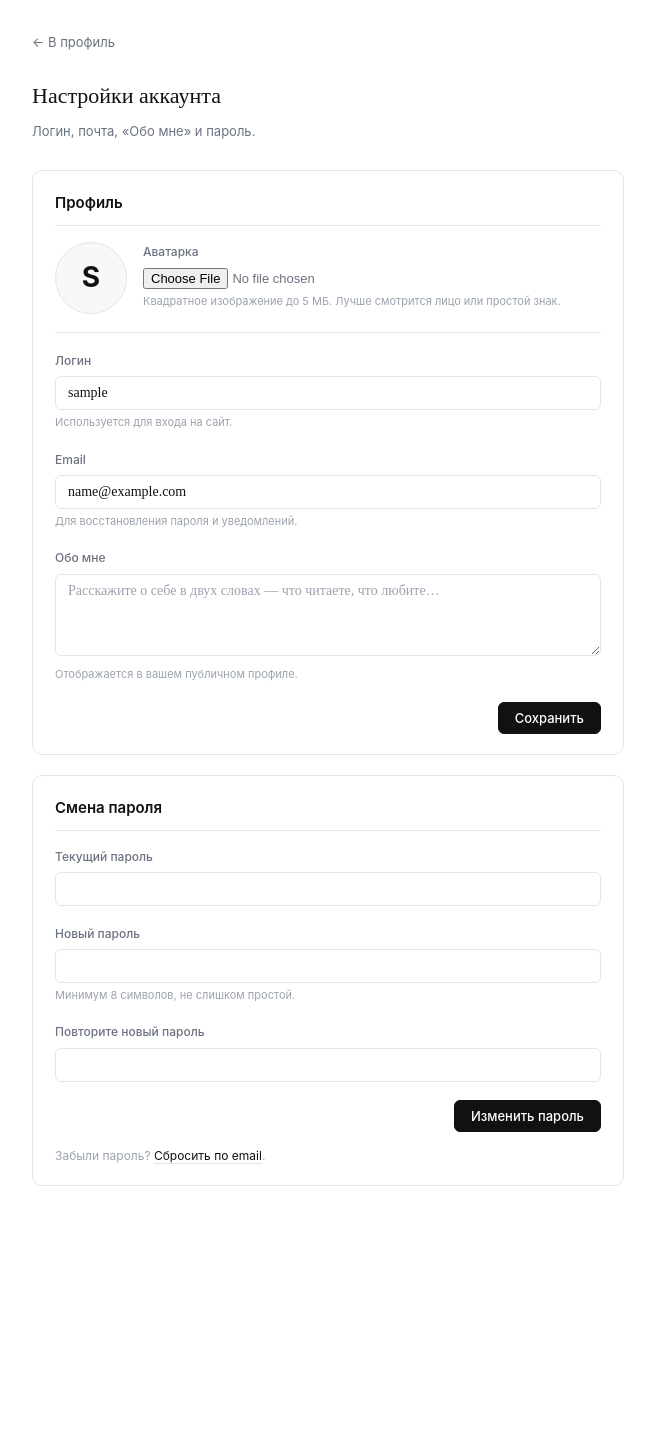
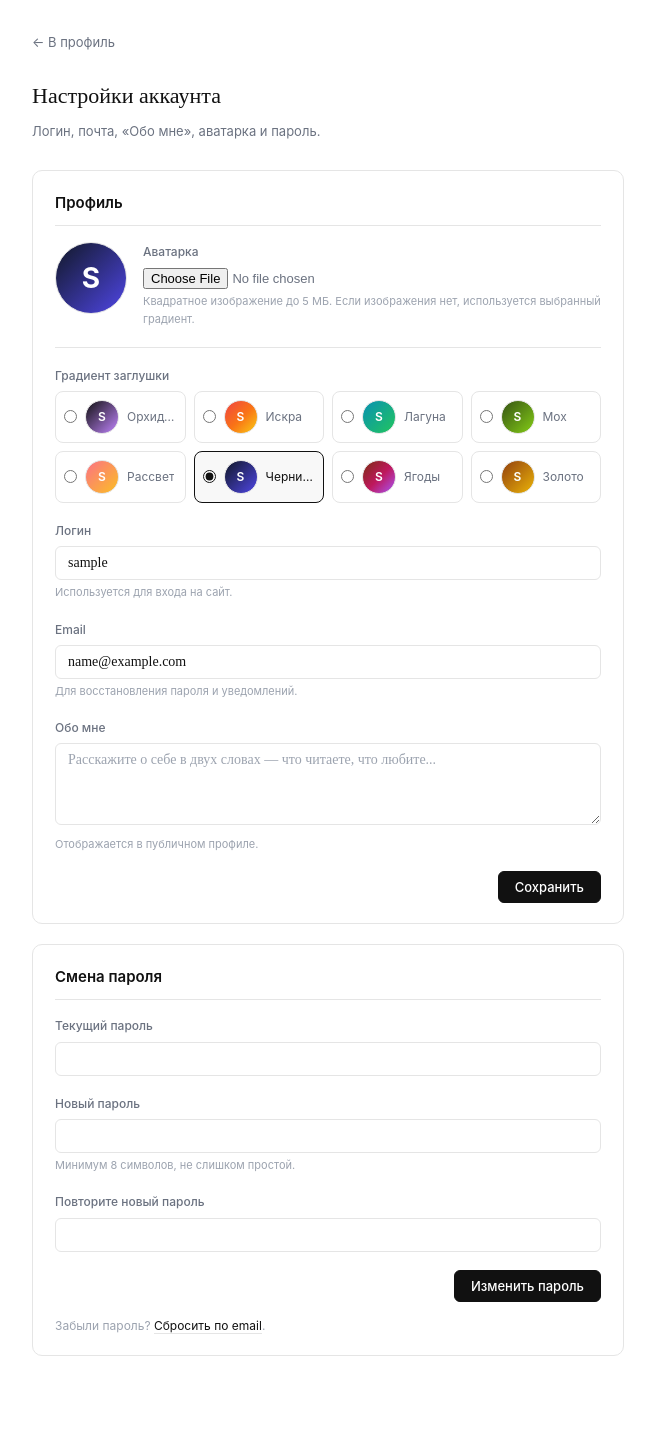
Before and after one commit to ipareman/booksrecommend, a Django app: page /users/settings/ in a window 1280 px wide. Shown: the part 53-1509 px from the top of the page, without its empty margins (312-967 px from the left). Before the commit the page ends 1239 px from the top, so only its background shows below. Run offline with Django 5.2, Linux system fonts and the light colour scheme; the visitor is signed in with stand-in values (Sample User, id 1); data comes from the database, SQL or seed files in the repository; data that the repository does not hold is empty; parts of the project's set-up code (start-up, migrations or seed data) failed here and were passed over; some libraries are stand-ins or nearby versions; some web fonts are replaced.

Commit message:
Аватарка теперь градиент

```diff
--- a/chat/consumers.py
+++ b/chat/consumers.py
@@ -71,6 +71,7 @@ class ChatConsumer(AsyncWebsocketConsumer):
                 "body": msg["body"],
                 "username": msg["username"],
                 "avatar_url": msg["avatar_url"],
+                "avatar_gradient": msg["avatar_gradient"],
                 "created_at": msg["created_at"],
                 "book": msg.get("book"),  # None или dict с полями карточки
             },
@@ -96,6 +97,7 @@ class ChatConsumer(AsyncWebsocketConsumer):
             "body": event["body"],
             "username": event["username"],
             "avatar_url": event.get("avatar_url", ""),
+            "avatar_gradient": event.get("avatar_gradient", "orchid"),
             "created_at": event["created_at"],
             "book": event.get("book"),
         }))
@@ -193,12 +195,14 @@ class ChatConsumer(AsyncWebsocketConsumer):
 
         profile = getattr(msg.user, "profile", None)
         avatar_url = profile.avatar.url if profile and profile.avatar else ""
+        avatar_gradient = profile.avatar_gradient if profile else "orchid"
 
         return {
             "id": msg.pk,
             "body": msg.body,
             "username": msg.user.username,
             "avatar_url": avatar_url,
+            "avatar_gradient": avatar_gradient,
             "created_at": msg.created_at.strftime("%H:%M"),
             "book": book_payload,
         }
--- a/chat/templates/chat/_chat_widget.html
+++ b/chat/templates/chat/_chat_widget.html
@@ -326,7 +326,8 @@ function clubChat(roomId, username, mentionCandidates, allowedEmoji) {
     if (data.avatar_url) {
       return `<span class="user-avatar chat-msg__avatar" title="${title}"><img src="${esc(data.avatar_url)}" alt=""></span>`;
     }
-    return `<span class="user-avatar chat-msg__avatar" title="${title}"><span>${esc(initial)}</span></span>`;
+    const gradient = data.avatar_gradient || 'orchid';
+    return `<span class="user-avatar user-avatar--${esc(gradient)} chat-msg__avatar" title="${title}"><span>${esc(initial)}</span></span>`;
   }
 
   connectWS();
--- a/chat/templates/chat/chat_room.html
+++ b/chat/templates/chat/chat_room.html
@@ -271,7 +271,8 @@ function chatRoom(roomId, username, allowedEmoji) {
     if (data.avatar_url) {
       return `<span class="user-avatar chat-msg__avatar" title="${title}"><img src="${esc(data.avatar_url)}" alt=""></span>`;
     }
-    return `<span class="user-avatar chat-msg__avatar" title="${title}"><span>${esc(initial)}</span></span>`;
+    const gradient = data.avatar_gradient || 'orchid';
+    return `<span class="user-avatar user-avatar--${esc(gradient)} chat-msg__avatar" title="${title}"><span>${esc(initial)}</span></span>`;
   }
 
   // Перерисовываем чипы реакций под сообщением. Не используем Alpine x-for,
--- a/core/static/css/main.css
+++ b/core/static/css/main.css
@@ -379,6 +379,14 @@ h1, h2, h3 { font-family: 'Mltsvfont'; font-weight: 400; }
   line-height: 1; overflow: hidden; flex-shrink: 0;
 }
 .user-avatar img { width: 100%; height: 100%; object-fit: cover; display: block; }
+.user-avatar.user-avatar--orchid { background: linear-gradient(135deg, var(--accent) 0%, #c084fc 100%) !important; color: #fff; }
+.user-avatar.user-avatar--ember { background: linear-gradient(135deg, #ef4444 0%, #f97316 52%, #facc15 100%) !important; color: #fff; }
+.user-avatar.user-avatar--lagoon { background: linear-gradient(135deg, #0891b2 0%, #22c55e 100%) !important; color: #fff; }
+.user-avatar.user-avatar--moss { background: linear-gradient(135deg, #365314 0%, #84cc16 100%) !important; color: #fff; }
+.user-avatar.user-avatar--dawn { background: linear-gradient(135deg, #fb7185 0%, #fbbf24 100%) !important; color: #fff; }
+.user-avatar.user-avatar--ink { background: linear-gradient(135deg, #111827 0%, #4f46e5 100%) !important; color: #fff; }
+.user-avatar.user-avatar--berry { background: linear-gradient(135deg, #7c2d12 0%, #be185d 52%, #a855f7 100%) !important; color: #fff; }
+.user-avatar.user-avatar--gold { background: linear-gradient(135deg, #92400e 0%, #eab308 100%) !important; color: #fff; }
 .review__user { font-size: 13px; font-weight: 600; }
 .review__avatar { width: 28px; height: 28px; }
 .review__stars { font-size: 12px; color: var(--muted); }
--- a/users/templates/users/_avatar.html
+++ b/users/templates/users/_avatar.html
@@ -3,7 +3,7 @@
     <img src="{{ person.profile.avatar.url }}" alt="">
   </span>
 {% else %}
-  <span class="user-avatar {{ avatar_class|default:'' }}" title="{{ person.username }}">
+  <span class="user-avatar user-avatar--{{ person.profile.avatar_gradient|default:'orchid' }} {{ avatar_class|default:'' }}" title="{{ person.username }}">
     <span>{{ person.username|make_list|first|upper }}</span>
   </span>
 {% endif %}
--- a/users/templates/users/account_settings.html
+++ b/users/templates/users/account_settings.html
@@ -3,17 +3,15 @@
 
 {% block content %}
 <div class="wrap page" style="padding-top:32px;max-width:640px">
-
   <div style="display:flex;align-items:center;gap:12px;margin-bottom:24px">
     <a href="{% url 'profile' %}" class="lnk-muted" style="font-size:13px">← В профиль</a>
   </div>
 
   <h1 style="font-size:22px;margin-bottom:8px">Настройки аккаунта</h1>
   <p style="color:var(--muted);font-size:13px;margin-bottom:28px">
-    Логин, почта, «Обо мне» и пароль.
+    Логин, почта, «Обо мне», аватарка и пароль.
   </p>
 
-  {# ── Блок: профиль (логин, email, bio) ─────────────────────────────────── #}
   <section class="settings-card">
     <h2 class="settings-card__title">Профиль</h2>
 
@@ -22,18 +20,12 @@
       <input type="hidden" name="action" value="profile">
 
       <div class="settings-avatar">
-        <div class="settings-avatar__preview">
-          {% if profile.avatar %}
-            <img src="{{ profile.avatar.url }}" alt="">
-          {% else %}
-            <span>{{ request.user.username|make_list|first|upper }}</span>
-          {% endif %}
-        </div>
+        {% include "users/_avatar.html" with person=request.user avatar_class="settings-avatar__preview" %}
         <div class="settings-avatar__body">
           <label class="form-label" for="id_avatar">Аватарка</label>
           <input id="id_avatar" class="settings-avatar__input" type="file" name="avatar" accept="image/*">
           {% if errors.avatar %}<p class="form-error">{{ errors.avatar }}</p>{% endif %}
-          <p class="form-hint">Квадратное изображение до 5 МБ. Лучше смотрится лицо или простой знак.</p>
+          <p class="form-hint">Квадратное изображение до 5 МБ. Если изображения нет, используется выбранный градиент.</p>
           {% if profile.avatar %}
           <label class="form-check settings-avatar__remove">
             <input type="checkbox" name="remove_avatar" value="1">
@@ -41,6 +33,23 @@
           </label>
           {% endif %}
         </div>
+      </div>
+
+      <div class="form-group">
+        <label class="form-label">Градиент заглушки</label>
+        <div class="avatar-gradient-picker">
+          {% for key,label in avatar_gradients %}
+          <label class="avatar-gradient-option" title="{{ label }}">
+            <input type="radio" name="avatar_gradient" value="{{ key }}"
+                   {% if profile.avatar_gradient == key %}checked{% endif %}>
+            <span class="user-avatar user-avatar--{{ key }} avatar-gradient-option__swatch">
+              <span>{{ request.user.username|make_list|first|upper }}</span>
+            </span>
+            <span class="avatar-gradient-option__name">{{ label }}</span>
+          </label>
+          {% endfor %}
+        </div>
+        {% if errors.avatar_gradient %}<p class="form-error">{{ errors.avatar_gradient }}</p>{% endif %}
       </div>
 
       <div class="form-group">
@@ -65,9 +74,9 @@
         <label class="form-label" for="id_bio">Обо мне</label>
         <textarea id="id_bio" class="form-input" name="bio" rows="4"
                   maxlength="1000"
-                  placeholder="Расскажите о себе в двух словах — что читаете, что любите…">{{ profile.bio|default:'' }}</textarea>
+                  placeholder="Расскажите о себе в двух словах — что читаете, что любите...">{{ profile.bio|default:'' }}</textarea>
         {% if errors.bio %}<p class="form-error">{{ errors.bio }}</p>{% endif %}
-        <p class="form-hint">Отображается в вашем публичном профиле.</p>
+        <p class="form-hint">Отображается в публичном профиле.</p>
       </div>
 
       <div style="display:flex;justify-content:flex-end;margin-top:16px">
@@ -76,7 +85,6 @@
     </form>
   </section>
 
-  {# ── Блок: смена пароля ────────────────────────────────────────────────── #}
   <section class="settings-card">
     <h2 class="settings-card__title">Смена пароля</h2>
 
@@ -126,7 +134,6 @@
       Забыли пароль? <a href="{% url 'password_reset' %}" class="lnk">Сбросить по email</a>.
     </p>
   </section>
-
 </div>
 
 <style>
@@ -142,5 +149,29 @@
 .form-hint {
   font-size: 11px; color: var(--ghost); margin-top: 4px;
 }
+.avatar-gradient-picker {
+  display: grid;
+  grid-template-columns: repeat(auto-fit, minmax(116px, 1fr));
+  gap: 8px;
+}
+.avatar-gradient-option {
+  display: flex;
+  align-items: center;
+  gap: 8px;
+  padding: 8px;
+  border: 1px solid var(--border);
+  border-radius: 8px;
+  cursor: pointer;
+  font-size: 12px;
+  color: var(--muted);
+}
+.avatar-gradient-option input { accent-color: var(--accent); }
+.avatar-gradient-option:has(input:checked) {
+  border-color: var(--accent);
+  color: var(--ink);
+  background: var(--surface);
+}
+.avatar-gradient-option__swatch { width: 34px; height: 34px; }
+.avatar-gradient-option__name { min-width: 0; overflow: hidden; text-overflow: ellipsis; white-space: nowrap; }
 </style>
 {% endblock %}
--- a/users/templates/users/leaderboard.html
+++ b/users/templates/users/leaderboard.html
@@ -49,7 +49,7 @@
         {% endif %}
       </span>
       <a href="{% url 'user_profile_public' row.user.username %}" class="lb-row__user">
-        <span class="lb-row__avatar">{{ row.user.username|make_list|first|upper }}</span>
+        {% include "users/_avatar.html" with person=row.user avatar_class="lb-row__avatar" %}
         <span class="lb-row__name">{{ row.user.username }}</span>
       </a>
       <span class="lb-row__level">Lv {{ row.level }}</span>
@@ -69,7 +69,7 @@
     <li class="lb-row lb-row--me">
       <span class="lb-row__rank"><span class="lb-row__rank-num">{{ me_row.position }}</span></span>
       <a href="{% url 'user_profile_public' me_row.user.username %}" class="lb-row__user">
-        <span class="lb-row__avatar">{{ me_row.user.username|make_list|first|upper }}</span>
+        {% include "users/_avatar.html" with person=me_row.user avatar_class="lb-row__avatar" %}
         <span class="lb-row__name">{{ me_row.user.username }}</span>
       </a>
       <span class="lb-row__level">Lv {{ me_row.level }}</span>
--- a/users/views.py
+++ b/users/views.py
@@ -23,7 +23,10 @@ import csv
 import json
 from celery.result import AsyncResult
 
-from .models import UserProfile, AuthorSubscription, Achievement, check_achievements, get_achievements_progress
+from .models import (
+    UserProfile, AuthorSubscription, Achievement, AVATAR_GRADIENTS,
+    check_achievements, get_achievements_progress,
+)
 from books.models import Book, UserList, Store, BookStore, Genre, Author, ReadingProgress, BookEdition, BookNote
 from reviews.models import Review, Critique
 from search.models import SearchHistory
@@ -518,6 +521,7 @@ def account_settings(request):
             new_email    = (request.POST.get("email") or "").strip()
             new_bio      = (request.POST.get("bio") or "").strip()
             new_avatar   = request.FILES.get("avatar")
+            new_gradient = (request.POST.get("avatar_gradient") or "").strip()
             remove_avatar = request.POST.get("remove_avatar") == "1"
 
             if not new_username:
@@ -533,6 +537,10 @@ def account_settings(request):
             if len(new_bio) > 1000:
                 errors["bio"] = "Максимум 1000 символов."
 
+            gradient_keys = {key for key, _label in AVATAR_GRADIENTS}
+            if new_gradient not in gradient_keys:
+                errors["avatar_gradient"] = "Р’С‹Р±РµСЂРёС‚Рµ РІР°СЂРёР°РЅС‚ РіСЂР°РґРёРµРЅС‚Р°."
+
             if new_avatar:
                 if new_avatar.size > 5 * 1024 * 1024:
                     errors["avatar"] = "Файл должен быть не больше 5 МБ."
@@ -544,7 +552,8 @@ def account_settings(request):
                 user.email    = new_email
                 user.save(update_fields=["username", "email"])
                 profile.bio = new_bio
-                update_fields = ["bio"]
+                profile.avatar_gradient = new_gradient
+                update_fields = ["bio", "avatar_gradient"]
                 if remove_avatar and profile.avatar:
                     profile.avatar.delete(save=False)
                     profile.avatar = None
@@ -568,6 +577,7 @@ def account_settings(request):
 
     return render(request, "users/account_settings.html", {
         "profile":       profile,
+        "avatar_gradients": AVATAR_GRADIENTS,
         "password_form": password_form,
         "errors":        errors,
     })
```
Also changed, not shown: core/templates/core/_home_sections.html (+5 -3 lines), users/models.py (+22 -0 lines), users/templates/users/_profile_header.html (+1 -7 lines), users/templates/users/_profile_social.html (+1 -7 lines), users/templates/users/profile.html (+1 -7 lines), users/migrations/0010_userprofile_avatar_gradient.py (added).
